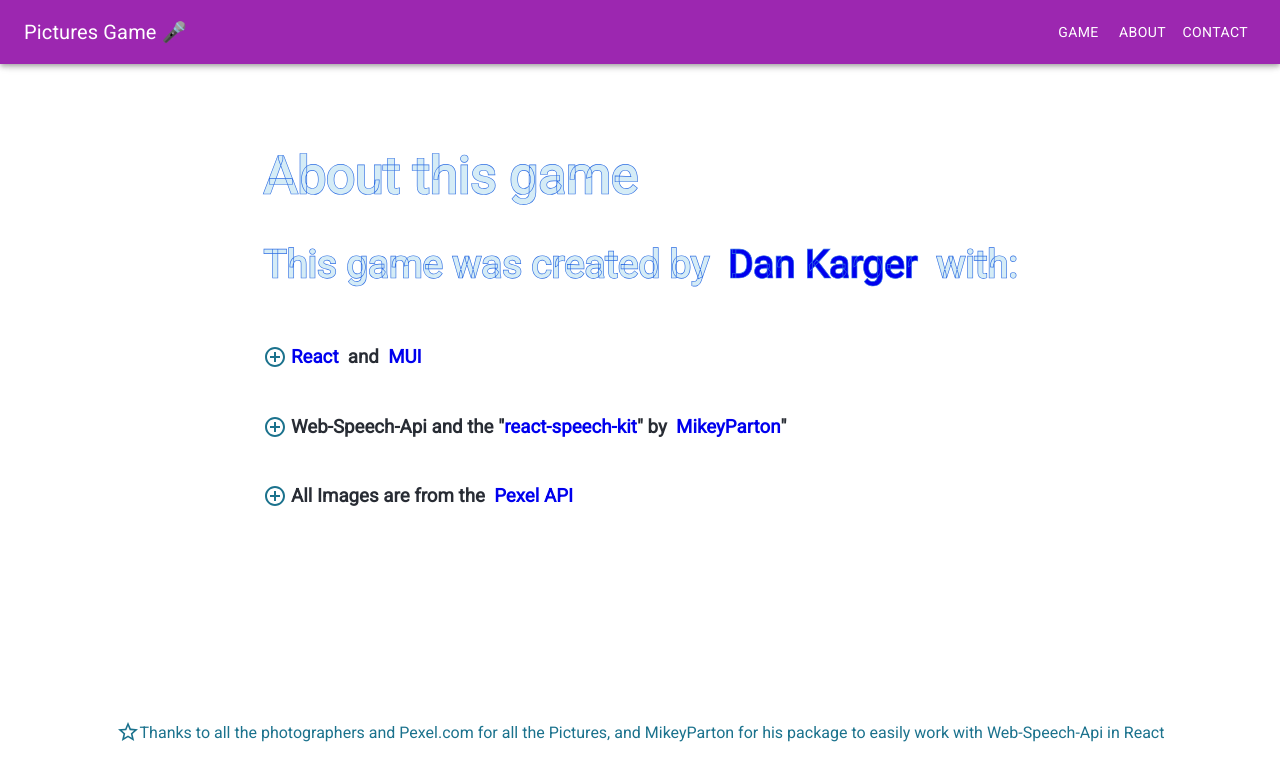
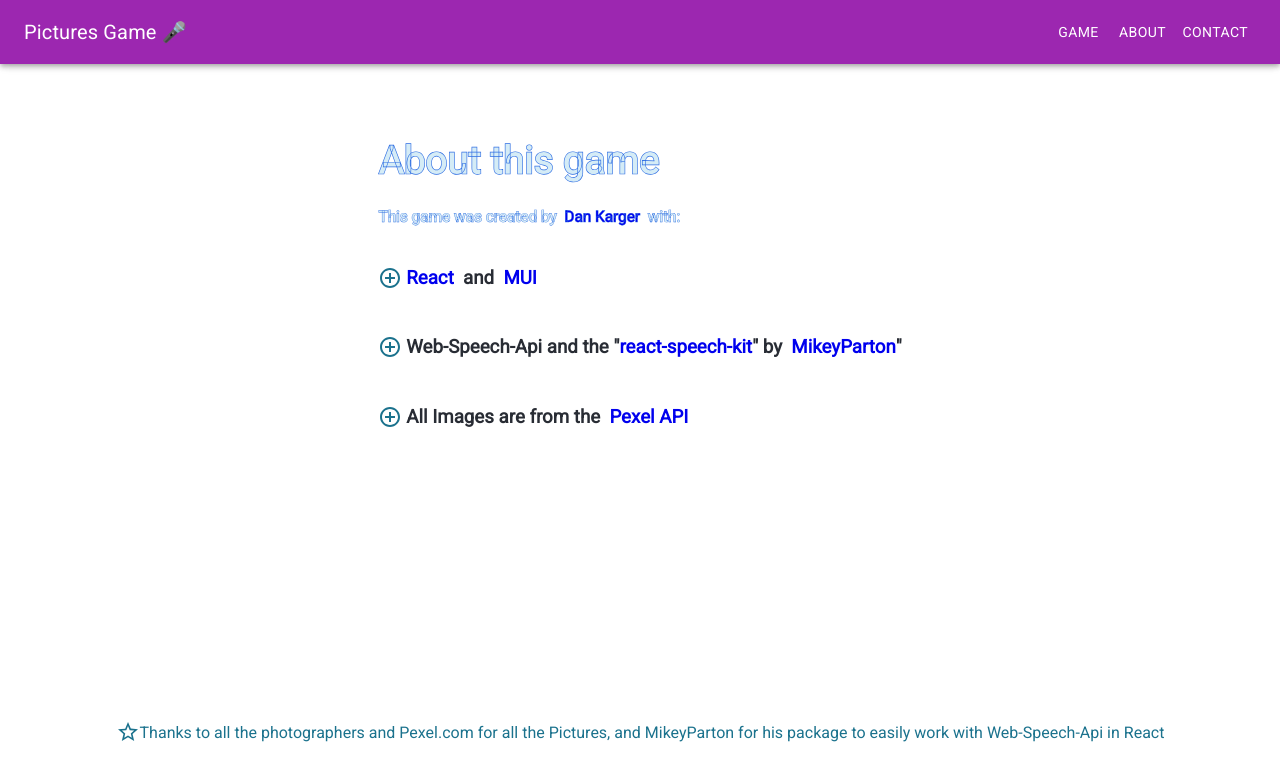
Before and after one commit to dankarger/images-game-v1, a React (Create React App) app in the folder client/: page /About in a window 1280 px wide. Shown: the top 780 px of the page. Built offline with nearby package versions, Linux system fonts and the light colour scheme.

Commit message:
add style to BackDrop and ImageList 2

```diff
--- a/client/src/Pages/About/About.css
+++ b/client/src/Pages/About/About.css
@@ -50,3 +50,29 @@ a:hover{
     color:#61dafb;
     transition: 500ms;
 }
+
+.about-h1, .about-h2 {
+    color: rgba(182, 222, 239, 0.58);
+    position: relative;
+    font-size: 3vw;
+    -webkit-text-stroke: 0.05vw #2f6ee3;
+}
+.about-h1::before, .about-h2::before {
+    content: attr(data-text);
+    position:absolute;
+    top:0;
+    left:0;
+    width: 100%;
+    height:100%;
+    color: rgba(0, 248, 124, 0.37);
+    -webkit-text-stroke: 0.2vw #2f6ee3;
+    /*border-right: 2px solid #00f87c;*/
+    overflow: hidden;
+    animation: animate 6s ease-in-out infinite;
+}
+
+.about-h2 {
+    font-size: 1.2vw;
+    -webkit-text-stroke: 0.03vw #2f6ee3;
+
+}
--- a/client/src/Pages/About/About.jsx
+++ b/client/src/Pages/About/About.jsx
@@ -8,7 +8,7 @@ const About = () => {
     return (
         <div className='about-page'>
             <div className="about-content">
-                <div className="heading">
+                <div className="">
                     <h1 className='about-h1'>About this game</h1>
                     <h2 className='about-h2'>This game was created by &nbsp;<a href="https://github.com/dankarger" target='_blank'>Dan Karger</a>&nbsp; with:</h2>
                 </div>
--- a/client/src/Pages/Contact/Contact.jsx
+++ b/client/src/Pages/Contact/Contact.jsx
@@ -12,7 +12,7 @@ import './Contact.css'
 export default function Contact() {
     return (
         <div className='contact-page'>
-            <h1>Contact Me</h1>
+            <h4>Contact Me</h4>
             <Box sx={{ '& > :not(style)': { m: 3 } }}>
                 <Fab color="primary" aria-label="github">
                     <a href="https://github.com/dankarger" target='_blank'> <GitHubIcon /> </a>
--- a/client/src/components/Instructions/Instructions.css
+++ b/client/src/components/Instructions/Instructions.css
@@ -38,7 +38,7 @@ h4 {
     left:0;
     width: 100%;
     height:100%;
-    color: #00f87c;
+    color: rgba(0, 248, 124, 0.37);
     -webkit-text-stroke: 0.0vw #2f6ee3;
     /*border-right: 2px solid #00f87c;*/
     overflow: hidden;
```
